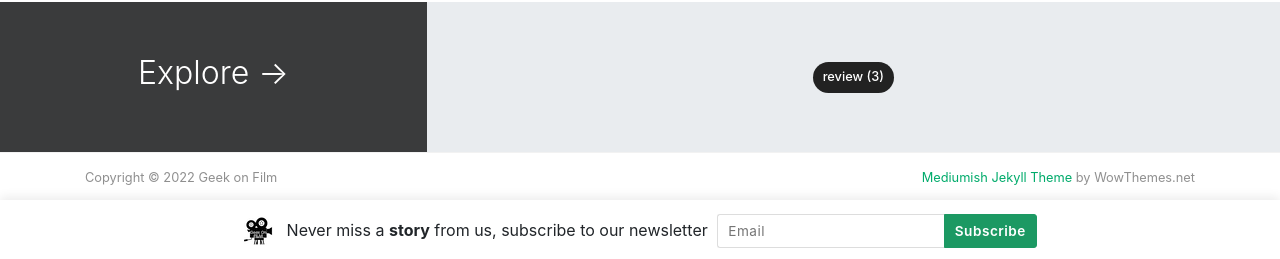
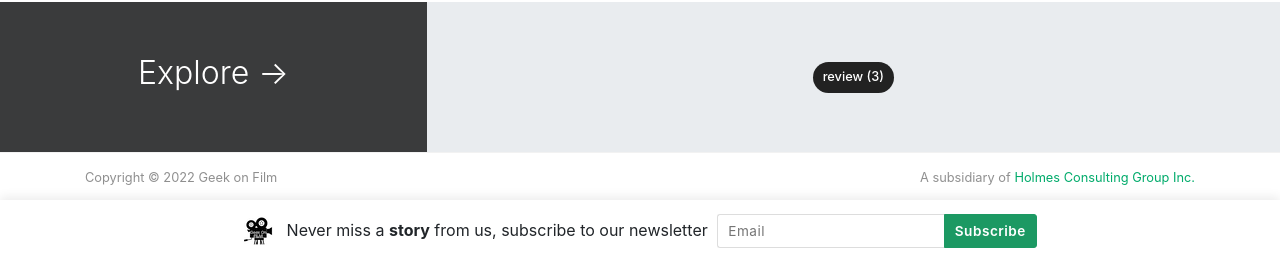
Before and after one commit to holmesconsulting/geekonfilm, a Jekyll site: the page built from index.html, in a window 1280 px wide and 900 px high, scrolled down 828 px. Shown: the part 638-897 px from the top of the window. Built offline with Jekyll 4.4.1, drawn with Linux system fonts in a browser that asks for light colours; nearby versions of some CDN libraries; the list of posts is cut into pages by our own code.

Commit message:
Update default.html

```diff
--- a/_layouts/default.html
+++ b/_layouts/default.html
@@ -153,7 +153,7 @@
                 Copyright © {{ site.time | date: "%Y" }} {{ site.name }}
             </div>
             <div class="col-md-6 col-sm-6 text-center text-lg-right">
-                <a target="_blank" href="https://www.wowthemes.net/mediumish-free-jekyll-template/">Mediumish Jekyll Theme</a> by WowThemes.net
+                A subsidiary of <a target="_blank" href="https://holmesconsulting.group/">Holmes Consulting Group Inc.</a>
             </div>
         </div>
     </div>
```
